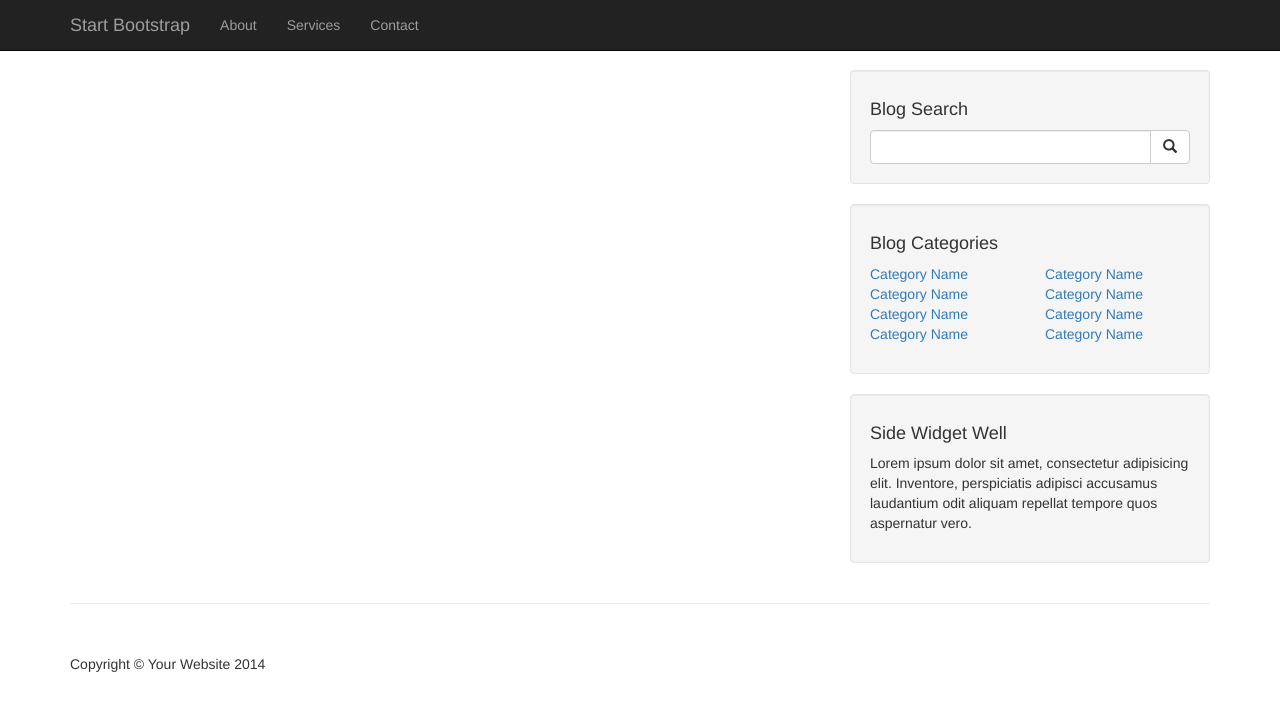
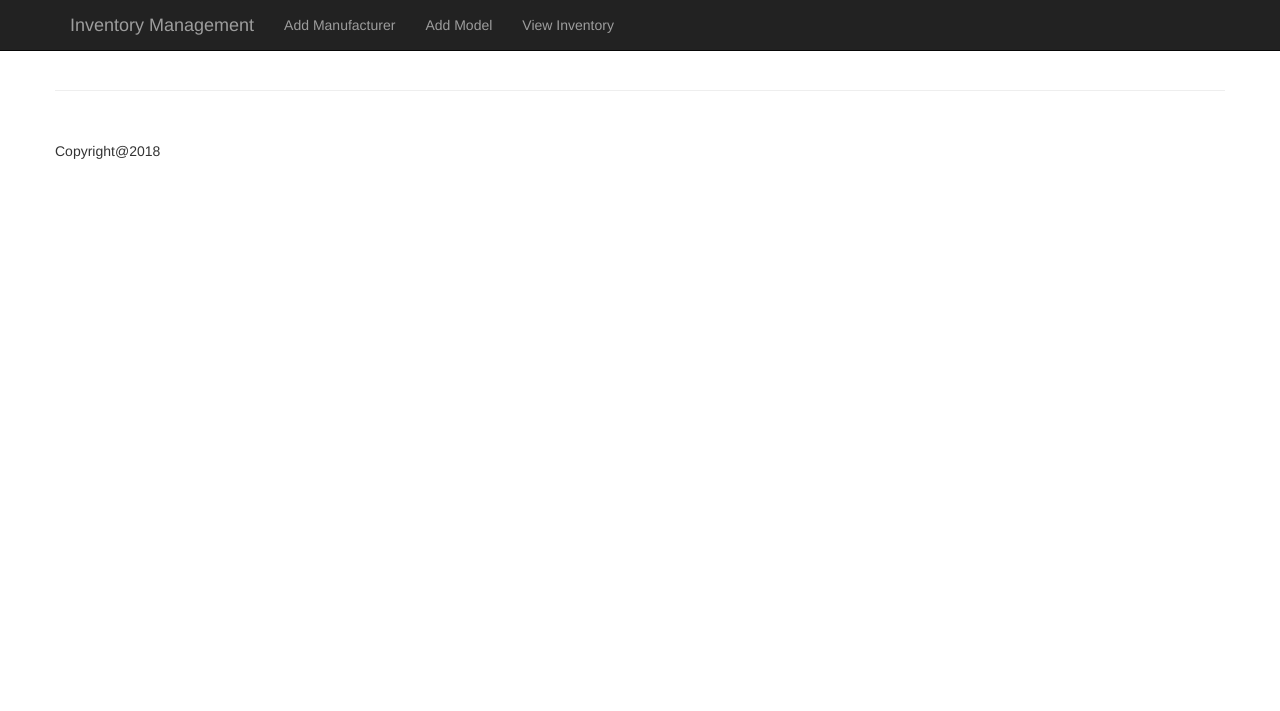
Before and after one commit to deepika-v/MiniInventoryManagement, a PHP site: page / in a window 1280 px wide. Shown: the top 711 px of the page. Run offline with PHP 8.4, Linux system fonts and the light colour scheme.

Commit message:
modified template layout for inventory management system

```diff
--- a/includes/footer.php
+++ b/includes/footer.php
@@ -5,7 +5,7 @@
         <footer>
             <div class="row">
                 <div class="col-lg-12">
-                    <p>Copyright &copy; Your Website 2014</p>
+                    <p>Copyright@2018</p>
                 </div>
                 <!-- /.col-lg-12 -->
             </div>
--- a/includes/header.php
+++ b/includes/header.php
@@ -9,7 +9,7 @@
     <meta name="description" content="">
     <meta name="author" content="">
 
-    <title>Blog Home - Start Bootstrap Template</title>
+    <title>Inventory Management System</title>
 
     <!-- Bootstrap Core CSS -->
     <link href="css/bootstrap.min.css" rel="stylesheet">
--- a/includes/navigation.php
+++ b/includes/navigation.php
@@ -8,19 +8,19 @@
                     <span class="icon-bar"></span>
                     <span class="icon-bar"></span>
                 </button>
-                <a class="navbar-brand" href="#">Start Bootstrap</a>
+                <a class="navbar-brand" href="#">Inventory Management</a>
             </div>
             <!-- Collect the nav links, forms, and other content for toggling -->
             <div class="collapse navbar-collapse" id="bs-example-navbar-collapse-1">
                 <ul class="nav navbar-nav">
                     <li>
-                        <a href="#">About</a>
+                        <a href="#">Add Manufacturer</a>
                     </li>
                     <li>
-                        <a href="#">Services</a>
+                        <a href="#">Add Model</a>
                     </li>
                     <li>
-                        <a href="#">Contact</a>
+                        <a href="#">View Inventory</a>
                     </li>
                 </ul>
             </div>
--- a/index.php
+++ b/index.php
@@ -17,14 +17,14 @@
 
 
             <!-- Blog Sidebar Widgets Column -->
-            <div class="col-md-4">
+            <!-- <div class="col-md-4">
 
 
-                 <?php include("includes/sidebar.php"); ?>
+                 <?php //include("includes/sidebar.php"); ?>
 
 
 
-        </div>
+        </div> -->
         <!-- /.row -->
 
         <?php include("includes/footer.php"); ?>
```
